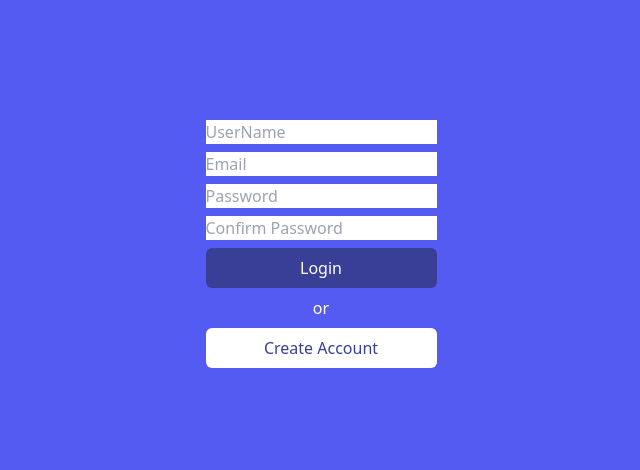
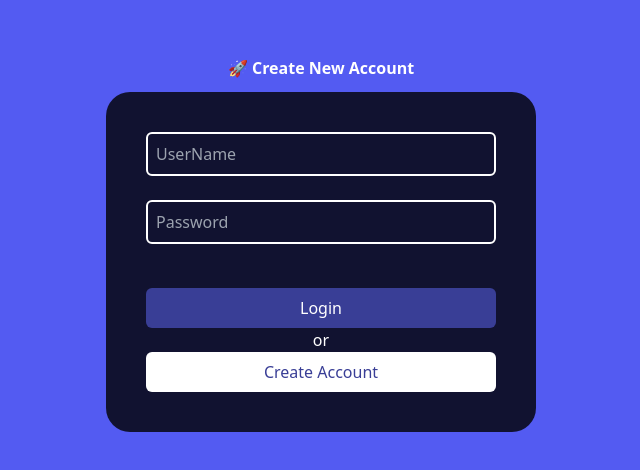
Before and after one commit to qazs10015/React_SimpleChatApp, a React (Vite) app in the folder frontend/: page / in a window 1280 px wide. Shown: the part 156-626 px from the top of the page, without its empty margins (319-959 px from the left). Built offline with nearby package versions, Linux system fonts and the light colour scheme.

Commit message:
update README, try zod feature

```diff
--- a/frontend/src/components/Input/Input.tsx
+++ /dev/null
@@ -1,9 +0,0 @@
-import React from 'react'
-
-function Input() {
-  return (
-    <div>Input</div>
-  )
-}
-
-export default Input
--- a/frontend/src/index.css
+++ b/frontend/src/index.css
@@ -3,7 +3,7 @@
 @tailwind utilities;
 
 body {
-  @apply bg-[#535bf2]
+  @apply bg-[#535bf2] h-screen w-screen flex items-center justify-center;
 }
 
 /* :root {
--- a/frontend/src/main.tsx
+++ b/frontend/src/main.tsx
@@ -6,7 +6,7 @@ import './index.css'
 import { Router } from './router.tsx'
 
 // eslint-disable-next-line @typescript-eslint/no-unused-vars
-function fallbackRender({ error, resetErrorBoundary }) {
+function fallbackRender({ error, resetErrorBoundary }: { error: Error, resetErrorBoundary: () => void }) {
   // Call resetErrorBoundary() to reset the error boundary and retry the render.
 
   console.log('fromErrorBoundary', error);
@@ -23,7 +23,6 @@ ReactDOM.createRoot(document.getElementById('root')!).render(
     <React.StrictMode>
       <RouterProvider router={Router}>
       </RouterProvider>
-
-    </React.StrictMode>,
+    </React.StrictMode>
   </ErrorBoundary>
 )
--- a/frontend/src/pages/Login.tsx
+++ /dev/null
@@ -1,27 +0,0 @@
-import { useNavigate } from "react-router-dom";
-
-function Login() {
-    const redirect = useNavigate();
-    const submit = (e: React.FormEvent<HTMLFormElement>) => {
-        e.preventDefault();
-        const data = e.currentTarget.elements;
-        console.log(data);
-    }
-    return (
-        <>
-            <div className="w-[100vw] h-[100vh] flex justify-center items-center">
-                <form onSubmit={submit} className="flex flex-col justify-center items-center gap-2 text-orange-400">
-                    <input type='text' name='text' placeholder='UserName' />
-                    <input type='email' name='email' placeholder='Email' />
-                    <input type='password' name='password' placeholder='Password' />
-                    <input type='password' name='password' placeholder='Confirm Password' />
-                    <button type="submit" className='p-2 rounded-md bg-primary text-white w-full hover:bg-[#4f58ff] transition ease-in-out duration-700'>Login</button>
-                    <span className='text-white'>or</span>
-                    <button className='p-2 rounded-md bg-white text-primary w-full hover:bg-secondary hover:text-white transition ease-in-out duration-700' onClick={() => redirect('/register')}>Create Account</button>
-                </form>
-            </div>
-        </>
-    )
-}
-
-export default Login
--- a/frontend/tsconfig.json
+++ b/frontend/src/pages/Login/Login.module.scss
@@ -1,11 +1,7 @@
-{
-  "files": [],
-  "references": [
-    {
-      "path": "./tsconfig.app.json"
-    },
-    {
-      "path": "./tsconfig.node.json"
-    }
-  ]
+.input {
+  @apply rounded-md p-2 bg-transparent border-white border-2 outline-none text-white;
 }
+
+.errorMsg {
+  @apply text-red-500 h-6;
+}
--- /dev/null
+++ b/frontend/src/pages/Login/Login.tsx
@@ -0,0 +1,53 @@
+import { zodResolver } from "@hookform/resolvers/zod";
+import { useForm, SubmitHandler } from "react-hook-form";
+import { useNavigate } from "react-router-dom";
+import { z } from "zod";
+import style from './Login.module.scss';
+
+const loginSchema = z.object({
+    userName: z.string().min(1),
+    password: z.string().min(6),
+});
+
+type LoginProps = z.infer<typeof loginSchema>;
+
+
+const defaultValues: LoginProps = {
+    userName: '',
+    password: '',
+}
+
+
+
+function Login() {
+    const { register, handleSubmit, formState: { errors } } = useForm<LoginProps>({ defaultValues, resolver: zodResolver(loginSchema) });
+    const redirect = useNavigate();
+    const submit: SubmitHandler<LoginProps> = (data) => {
+        console.log(data);
+    }
+
+
+    return (
+        <>
+            <div className="flex flex-col justify-center items-center  gap-3 ">
+                <p className='text-white'>🚀 <strong>Create New Account</strong></p>
+                <form onSubmit={handleSubmit(submit)} className="flex flex-col justify-center  bg-opacity-80 bg-black rounded-3xl p-10 min-w-[430px]">
+                    <input className={style.input} {...register('userName')} name='text' placeholder='UserName' />
+                    <div className={style.errorMsg}>{errors.userName && errors.userName.message}</div>
+
+                    <input className={style.input} {...register('password')} name='password' placeholder='Password' />
+                    <div className={style.errorMsg}>{errors.password && errors.password.message}</div>
+
+                    <div className='text-center mt-5'>
+                        <button type="submit" className='p-2 rounded-md bg-primary text-white w-full hover:bg-[#4f58ff] transition ease-in-out duration-700'>Login</button>
+                        <span className='text-white'>or</span>
+                        <button className='p-2 rounded-md bg-white text-primary w-full hover:bg-secondary hover:text-white transition ease-in-out duration-700' onClick={() => redirect('/register')}>Create Account</button>
+                    </div>
+                </form>
+
+            </div>
+        </>
+    )
+}
+
+export default Login
--- a/frontend/src/pages/Register/Register.tsx
+++ b/frontend/src/pages/Register/Register.tsx
@@ -1,11 +1,11 @@
+import { zodResolver } from '@hookform/resolvers/zod';
 import { SubmitHandler, useForm } from 'react-hook-form';
 import { useNavigate } from 'react-router-dom';
 import { z } from 'zod';
 import style from './Register.module.scss';
-import { zodResolver } from '@hookform/resolvers/zod';
 
 const registerSchema = z.object({
-    text: z.string().min(1),
+    userName: z.coerce.number().gte(18, 'Must be 18 and above'),
     email: z.string().email('無效的 email 格式'),
     password: z.string().min(6),
     confirmPassword: z.string().min(6)
@@ -15,7 +15,7 @@ type RegisterProps = z.infer<typeof registerSchema>;
 
 
 const defaultValues: RegisterProps = {
-    text: '',
+    userName: 0,
     email: '',
     password: '',
     confirmPassword: ''
@@ -33,15 +33,24 @@ function Register() {
 
     return (
         <>
-            {errors.email && <div>{errors.email.message}</div>}
-            <div className="w-[100vw] h-[100vh] flex flex-col justify-center items-center gap-3">
-                <p className='text-white'>🚀 <strong>Welcome to Chap App</strong></p>
-                <form onSubmit={handleSubmit(submit)} className="flex flex-col justify-center items-center gap-8 bg-opacity-80 bg-black rounded-3xl px-16 py-12">
-                    <input className={style.input} {...register('text')} name='text' placeholder='UserName' />
-                    <input className={style.input} {...register('email')} name='email' placeholder='Email' />
-                    <input className={style.input} {...register('password')} name='password' placeholder='Password' />
-                    <input className={style.input} {...register('password')} name='confirmPassword' placeholder='Confirm Password' />
-                    <div className='text-center'>
+            <div className="flex flex-col justify-center items-center  gap-3 ">
+                <p className='text-white'>🚀 <strong>Welcome to Chat App</strong></p>
+                <form onSubmit={handleSubmit(submit)} className="flex flex-col justify-center  bg-opacity-80 bg-black rounded-3xl p-10 min-w-[440px]">
+                    <input className={style.input} {...register('userName', {
+                        setValueAs: v => v === "" ? undefined : Number(v)
+                    })} placeholder='UserName' />
+                    <div className={style.errorMsg}>{errors.userName && errors.userName.message}</div>
+
+                    <input className={style.input} {...register('email')} placeholder='Email' />
+                    <div className={style.errorMsg}>{errors.email && errors.email.message}</div>
+
+                    <input className={style.input} {...register('password')} placeholder='Password' />
+                    <div className={style.errorMsg}>{errors.password && errors.password.message}</div>
+
+                    <input className={style.input} {...register('password')} placeholder='Confirm Password' />
+                    <div className={style.errorMsg}>{errors.password && errors.password.message}</div>
+
+                    <div className='text-center mt-5'>
                         <button type="submit" className='p-2 rounded-md bg-primary text-white w-full hover:bg-[#4f58ff] transition ease-in-out duration-700'>Create Account</button>
                         <span className='text-white'>or</span>
                         <button className='p-2 rounded-md bg-white text-primary w-full hover:bg-secondary hover:text-white transition ease-in-out duration-700' onClick={() => redirect('/login')}>Login</button>
--- a/frontend/src/router.tsx
+++ b/frontend/src/router.tsx
@@ -1,6 +1,6 @@
 import { createBrowserRouter } from "react-router-dom";
 import Home from "./pages/Home";
-import Login from "./pages/Login";
+import Login from "./pages/Login/Login";
 import Register from "./pages/Register/Register";
 
 export const Router = createBrowserRouter([
```
Also changed, not shown: 1 other file (tests, documents, lock files or other folders).
